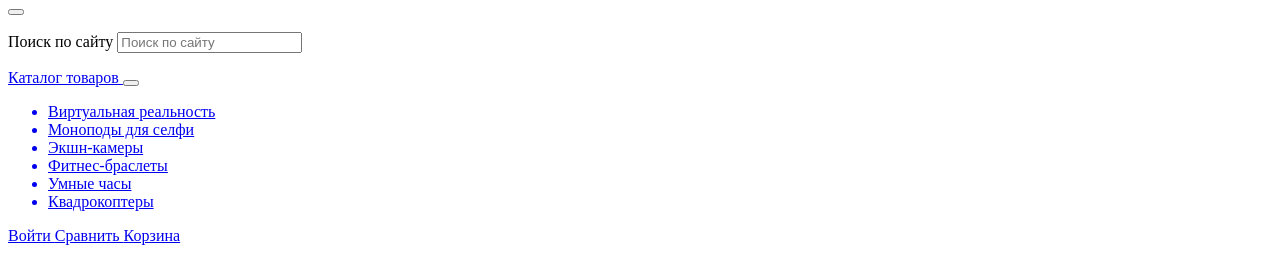
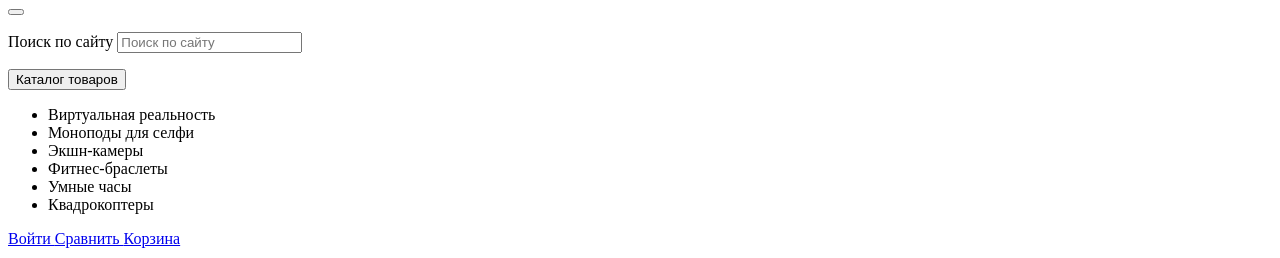
Before and after one commit to vitrusss/67002-device-27, a plain HTML site: page monopods.html in a window 1280 px wide. Shown: the part 49-307 px from the top of the page. Drawn offline with Linux system fonts and the light colour scheme.

Commit message:
Исправил ошибки валидатора

```diff
--- a/monopods.html
+++ b/monopods.html
@@ -19,9 +19,10 @@
                     <input type="text" id="search-field" name="search-field" placeholder="Поиск по сайту" />
                 </p>
             </form>
-            <a href="catalog.html">
-                Каталог товаров
-                <button type="button" class="catalog-expand"></button>
+            <div class="catalog-wrap">
+                <button type="button" class="catalog-expand">
+                    Каталог товаров
+                </button>
                 <ul class="catalog-list">
                     <li class="catalog-item">Виртуальная реальность</li>
                     <li class="catalog-item">Моноподы для селфи</li>
@@ -30,7 +31,7 @@
                     <li class="catalog-item">Умные часы</li>
                     <li class="catalog-item">Квадрокоптеры</li>
                 </ul>
-            </a>
+            </div>
         </div>
         <div>
             <a href="login.html">
```
Also changed, not shown: index.html (+7 -6 lines).
